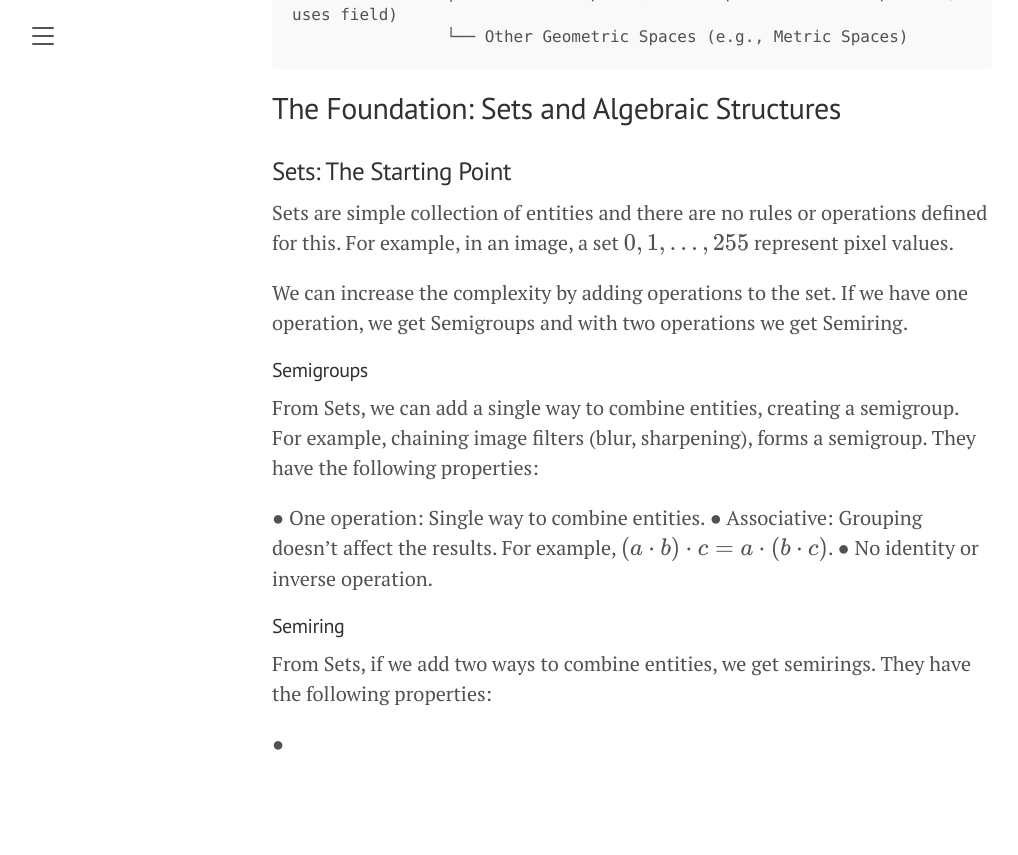
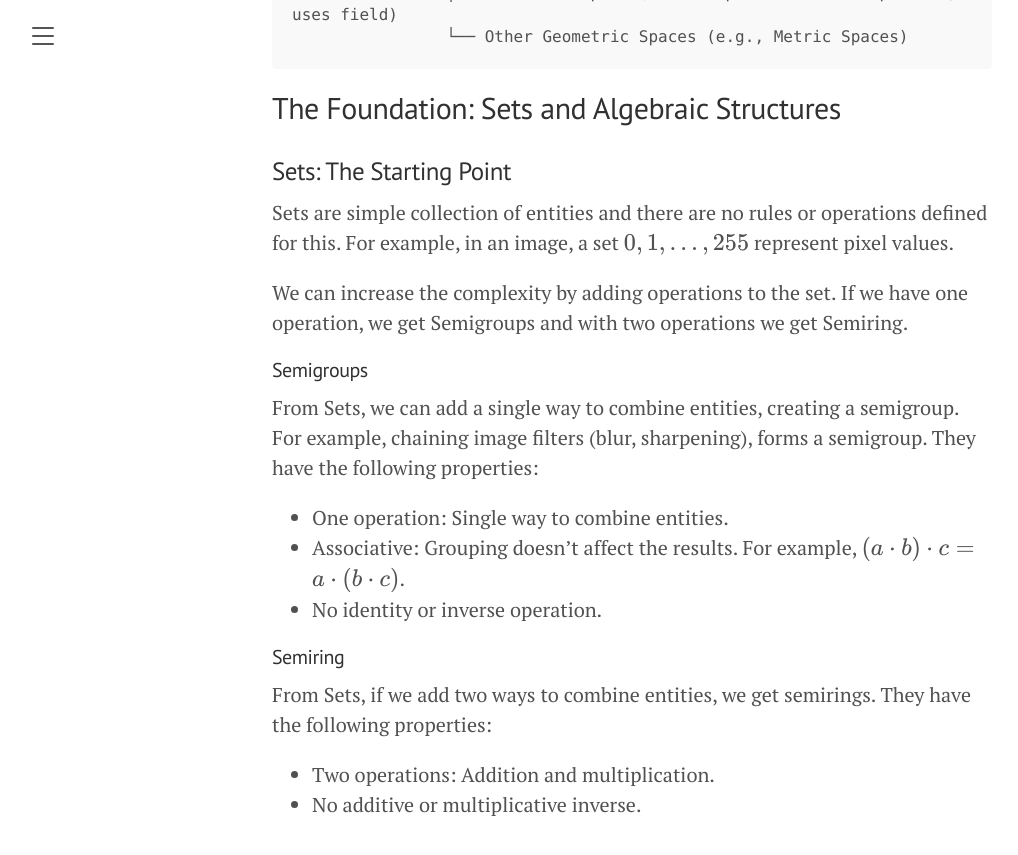
Before and after one commit to sks3i/sks3i.github.io, a Jekyll site: the page built from _just_math/From numbers to Shapes.md, in a window 1280 px wide and 900 px high, scrolled down 1170 px. Shown: the top 855 px of the window, without its empty margins (8-1026 px from the left). Built offline with Jekyll 4.4.1, drawn with Linux system fonts in a browser that asks for light colours.

Commit message:
Updated Note _just_math/From numbers to Shapes.md

```diff
--- a/_just_math/From numbers to Shapes.md
+++ b/_just_math/From numbers to Shapes.md
@@ -1,6 +1,6 @@
 ---
 layout: post
-title: "From Numbers to Shapes"
+title: From Numbers to Shapes
 date: 2025-06-10
 ---
 
@@ -41,12 +41,13 @@ We can increase the complexity by adding operations to the set. If we have one o
 
 From Sets,  we can add a single way to combine entities, creating a semigroup. For example,  chaining image filters (blur, sharpening), forms a semigroup. They have the following properties:
 
-● One operation: Single way to combine entities.
-● Associative: Grouping doesn't affect the results. For example, $ (a \cdot b) \cdot c = a \cdot (b \cdot c)$.
-● No identity or inverse operation.
+- One operation: Single way to combine entities.
+- Associative: Grouping doesn't affect the results. For example, $ (a \cdot b) \cdot c = a \cdot (b \cdot c)$.
+- No identity or inverse operation.
 
 #### Semiring
 
 From Sets, if we add two ways to combine entities,  we get semirings. They have the following properties:
 
-●
+- Two operations: Addition and multiplication.
+- No additive or multiplicative inverse.
```
